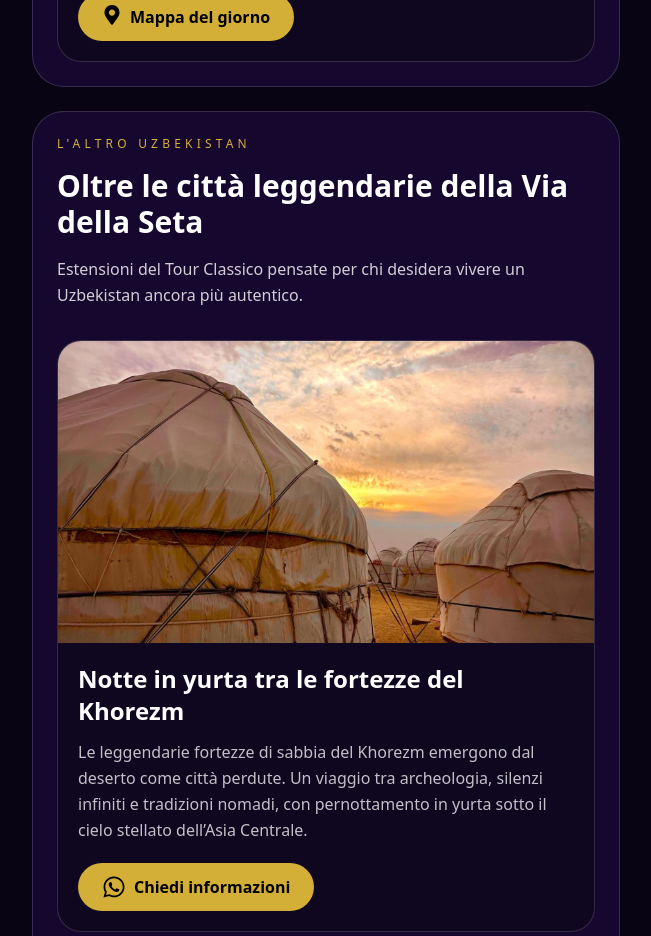
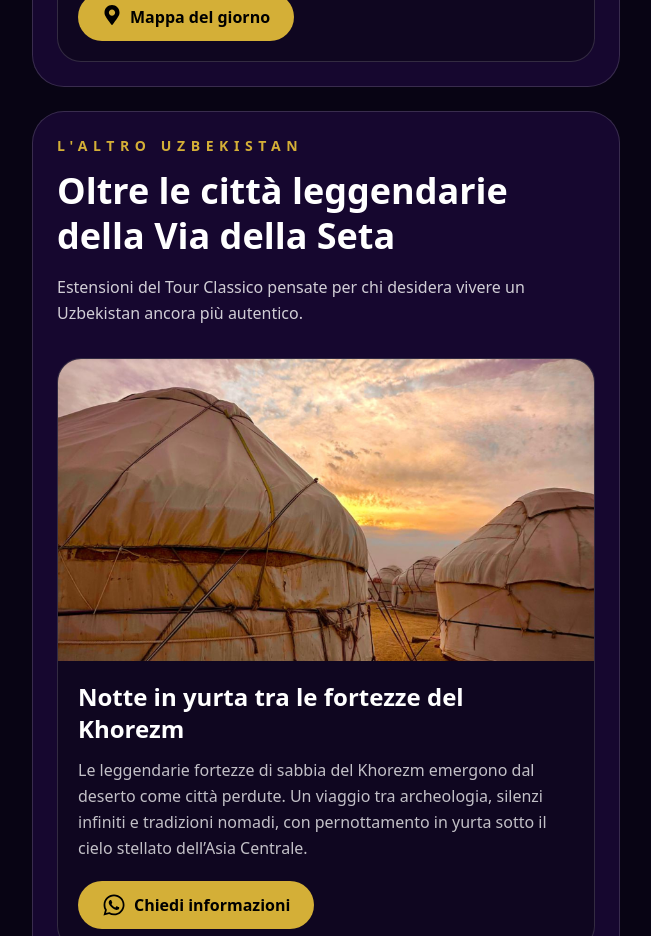
Before and after one commit to toybel/golden-terra-travel, a Next.js app: page /itinerari/uzbekistan-classic in a window 1280 px wide. Shown: the part 9360-10296 px from the top of the page, without its empty margins (314-965 px from the left). Built offline with nearby package versions, Linux system fonts and the light colour scheme.

Commit message:
Migliorata sezione Altro Uzbekistan

```diff
--- a/app/itinerari/uzbekistan-classic/page.tsx
+++ b/app/itinerari/uzbekistan-classic/page.tsx
@@ -352,12 +352,14 @@ export default function UzbekistanClassicPage() {
           </div>
         </section>
 <section className="mt-6 rounded-[2rem] border border-white/15 bg-[#16072F] p-6">
-  <p className="text-xs tracking-[0.35em] text-[#D4AF37]">
+  <p className="text-sm font-semibold tracking-[0.4em] text-[#D4AF37] uppercase">
     L&apos;ALTRO UZBEKISTAN
   </p>
 
-  <h2 className="mt-4 text-3xl font-bold">
-    Oltre le città leggendarie della Via della Seta
+  <h2 className="mt-3 text-4xl font-extrabold leading-tight">
+    Oltre le città leggendarie
+    <br />
+    della Via della Seta
   </h2>
 
   <p className="mt-4 leading-relaxed text-white/80">
--- a/app/page.tsx
+++ b/app/page.tsx
@@ -299,7 +299,7 @@ export default function Home() {
               alt="Shukhrat and Silvia"
               width={900}
               height={1350}
-              className="h-80 w-full object-cover"
+              className="w-full h-auto rounded-[2rem]"
             />
             <div className="p-5">
               <h2 className="text-3xl font-bold">Shukhrat & Silvia</h2>
```
